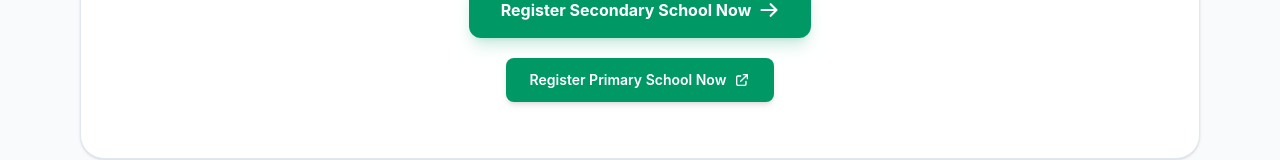
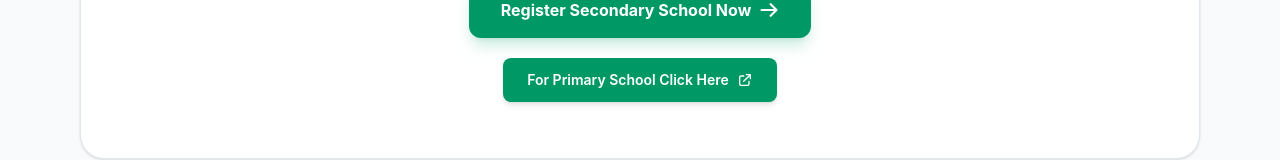
Before and after one commit to nodemakobaa/etaaluma_frontend, a React app: page / in a window 1280 px wide. Shown: the part 489-649 px from the top of the page. Built offline with nearby package versions, Linux system fonts and the light colour scheme; no server answers; the HTML template or start-up script is replaced by a standard one.

Commit message:
For changing the name of link for primary

```diff
--- a/src/pages/Home.jsx
+++ b/src/pages/Home.jsx
@@ -108,7 +108,7 @@ const Home = () => {
               rel="noopener noreferrer"
               className="inline-flex items-center justify-center px-6 py-3 text-sm font-semibold text-white transition-all bg-emerald-600 rounded-lg shadow-md hover:bg-emerald-700 focus:outline-none focus:ring-2 focus:ring-emerald-500 focus:ring-offset-2 gap-2"
             >
-              <span>Register Primary School Now</span>
+              <span>For Primary School Click Here</span>
               <svg className="w-4 h-4" fill="none" stroke="currentColor" viewBox="0 0 24 24">
                 <path strokeLinecap="round" strokeLinejoin="round" strokeWidth="2" d="M10 6H6a2 2 0 00-2 2v10a2 2 0 002 2h10a2 2 0 002-2v-4M14 4h6m0 0v6m0-6L10 14" />
               </svg>
```
